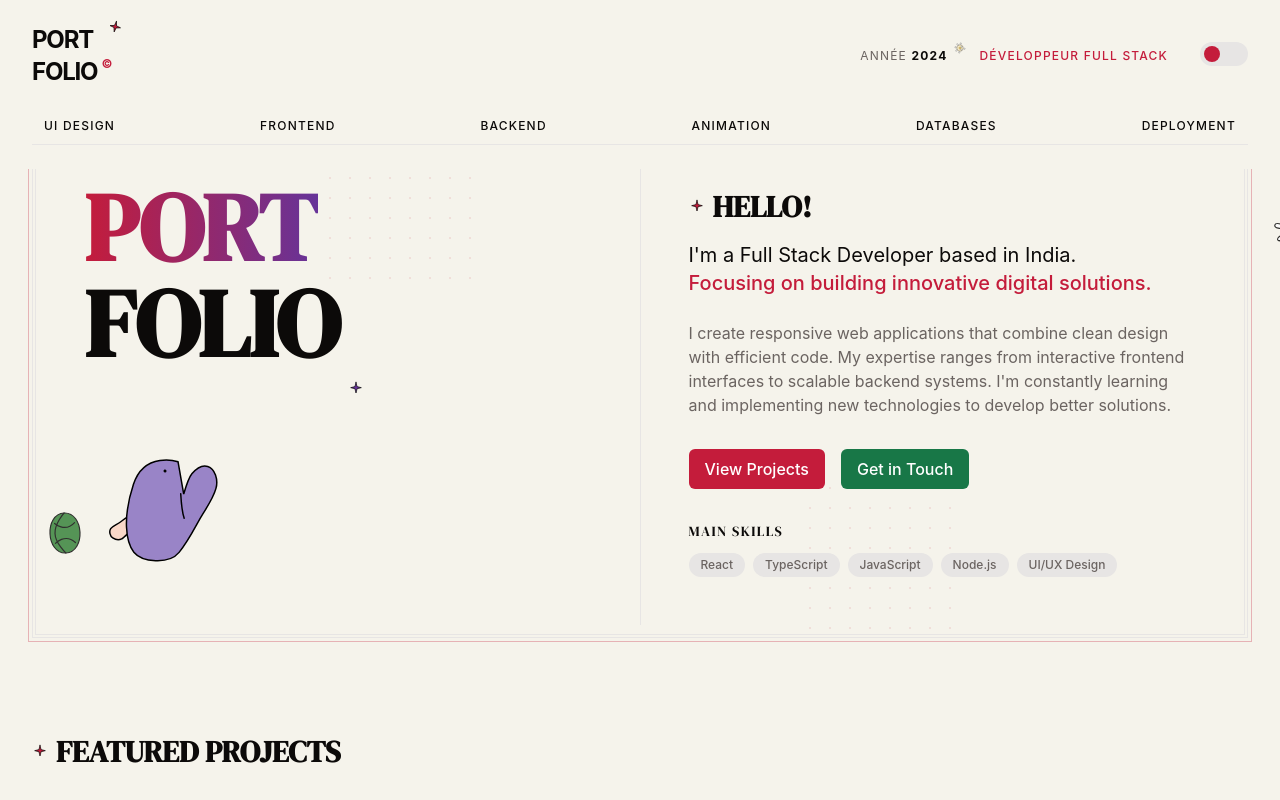
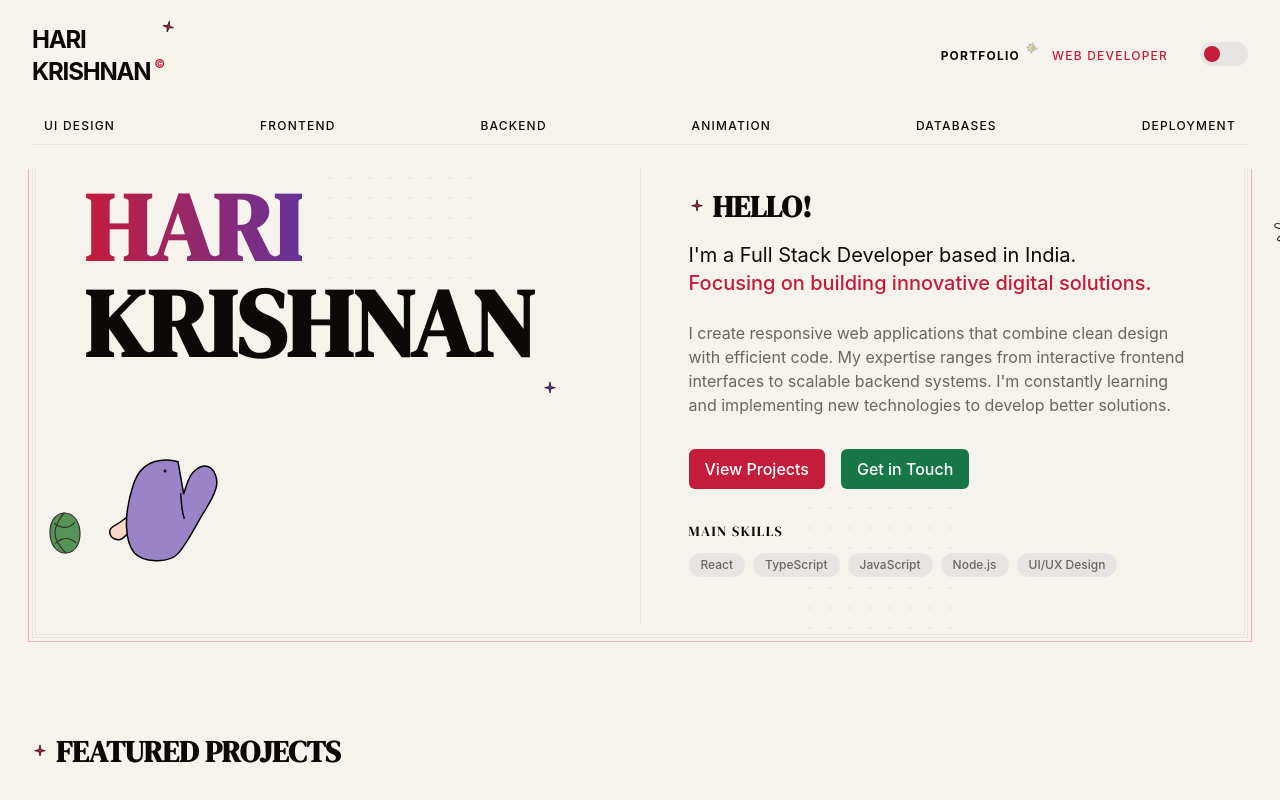
Before and after one commit to hk-vk/portfolio, a React (Vite) app: page / in a window 1280 px wide. Shown: the top 800 px of the page. Built offline with nearby package versions, Linux system fonts and the light colour scheme.

Commit message:
refactor: Replace portfolio text with name and clean up unnecessary elements

```diff
--- a/src/components/Navbar.jsx
+++ b/src/components/Navbar.jsx
@@ -118,12 +118,12 @@ const Navbar = () => {
               className="flex items-center"
             >
               <span className="font-bold tracking-tighter text-2xl relative">
-                PORT
+                HARI
                 <span className="text-primary absolute -top-1 -right-3 rotate-12">
                   <SparkleIllustration size={16} />
                 </span>
                 <br />
-                FOLIO
+                KRISHNAN
                 <span className="text-primary text-xs align-top ml-1">©</span>
               </span>
             </motion.div>
@@ -134,9 +134,7 @@ const Navbar = () => {
               whileHover={{ y: -2 }}
               className="relative"
             >
-              <span className="text-muted-foreground">ANNÉE</span>
-              {' '}
-              <span className="font-bold">2024</span>
+              <span className="font-bold">PORTFOLIO</span>
               <motion.div
                 className="absolute -top-2 -right-5 opacity-70"
                 animate={{
@@ -155,7 +153,7 @@ const Navbar = () => {
               whileHover={{ y: -2 }}
               className="text-primary font-medium"
             >
-              DÉVELOPPEUR FULL STACK
+              WEB DEVELOPER
             </motion.div>
 
             {/* Theme Toggle */}
--- a/src/pages/Home.jsx
+++ b/src/pages/Home.jsx
@@ -114,10 +114,10 @@ const Home = () => {
                     animate={{ opacity: 1, y: 0 }}
                     transition={{ duration: 0.5 }}
                   >
-                    <span className="text-gradient">PORT</span>
+                    <span className="text-gradient">HARI</span>
                     <br />
                     <span className="relative">
-                      FOLIO
+                      KRISHNAN
                       <motion.div
                         className="absolute -right-6 -bottom-2"
                         initial={{ opacity: 0, scale: 0 }}
```
